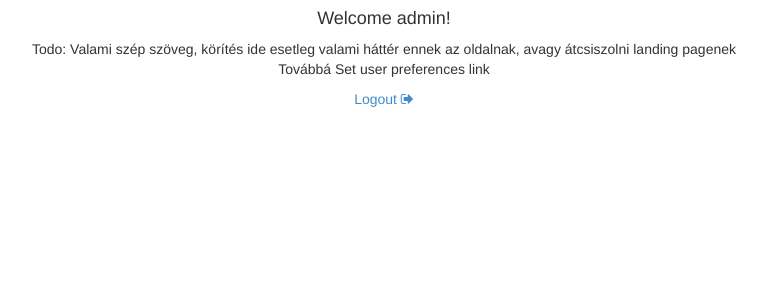
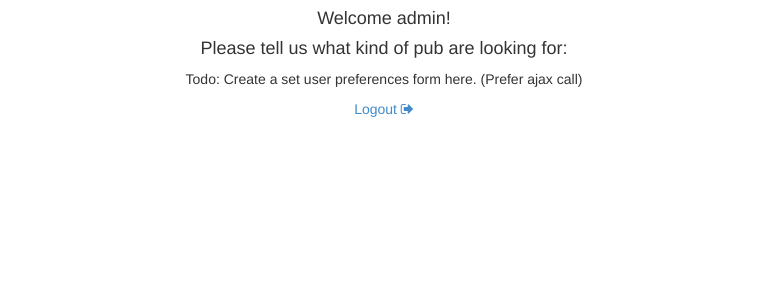
Before and after one commit to andraslesko93/pubngo, a Django app: page / in a window 1280 px wide. Shown: the part 51-351 px from the top of the page, without its empty margins (256-1022 px from the left). Run offline with Django 3.2, Linux system fonts and the light colour scheme; a user stored in the database is signed in; data comes from the database, SQL or seed files in the repository; both versions use the stored data as it was after the commit; some libraries are stand-ins or nearby versions.

Commit message:
Some minor GUI updates

```diff
--- a/pubs/views/get_pubs_by_preferences.py
+++ b/pubs/views/get_pubs_by_preferences.py
@@ -1,5 +1,4 @@
 from django.shortcuts import render
-
 def get_pubs_by_preferences(request):
 
     return render(request, 'pubs/recommender.html')
--- a/templates/base.html
+++ b/templates/base.html
@@ -15,6 +15,7 @@
 	<body>
 
 {% block clear_block %}{% endblock %}
+{%if user.is_authenticated %}
 <!-- begin template -->
 <div class="navbar navbar-custom navbar-fixed-top" >
  <div class="navbar-header"><a class="navbar-brand" href="/">PubNGo</a>
@@ -43,7 +44,6 @@
   </div>
 </div>
 
-{%if user.is_authenticated %}
 <div class="modal fade" id="addANewPubModal" role="dialog">
 	  <div class="modal-dialog">
 	    <!-- Modal content-->
--- a/templates/pubs/index.html
+++ b/templates/pubs/index.html
@@ -1,7 +1,6 @@
 {% extends 'base.html' %}
 
 {% load staticfiles %}
-
 {% block clear_block %}
 {%if user.is_authenticated == False%}
 
@@ -14,23 +13,24 @@
 {%endif%}
 {% endblock %}
 
+{%if user.is_authenticated %}
 {% block body_block %}
-{%if user.is_authenticated %}
-	<div align="center">
+	<div class="col-xs-12" align="center">
 		 <h4>Welcome {{user.username}}!</h4>
 		{% if user.userprofile.picture_url %}
 					<img src="{{user.userprofile.picture_url}}" height=85/>
 					<br/><br/>
 		{% endif %}
 
-		<p>Todo: Valami szép szöveg, körítés ide esetleg valami háttér ennek az oldalnak, avagy átcsiszolni landing pagenek
-		<br> Továbbá Set user preferences link
-
+		<h4>Please tell us what kind of pub are looking for:</h4>
+		<p>
+		Todo: Create a set user preferences form here. (Prefer ajax call)
+		<br/>
 		</p>
 		<a href="/logout/">Logout
 			<i class="fa fa-sign-out"></i>
 		</a>
 		<br/><br/>
 	</div>
+{% endblock %}
 {% endif %}
-{% endblock %}
--- a/templates/pubs/login.html
+++ b/templates/pubs/login.html
@@ -12,6 +12,7 @@ input[type="text"]
 <div class ="row">
 <div class ="col-xs-12">
 <div class="round-box" align = "center">
+		<h2><strong>Login</strong></h2>
         <form id="login_form" method="post" action="/login/">
             {% csrf_token %}
             <strong>Username: </strong>
--- a/templates/pubs/recommender.html
+++ b/templates/pubs/recommender.html
@@ -7,7 +7,6 @@
 	{%if user.is_authenticated %}
 
 	<h3>Here are some recommended pubs:</h3>
-	<p>Change your <a>preferences</a></p>
 	<br>
 
       <!-- item list -->
```
Also changed, not shown: db.sqlite3.
